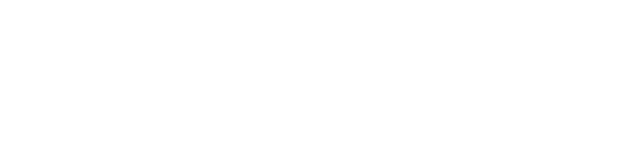
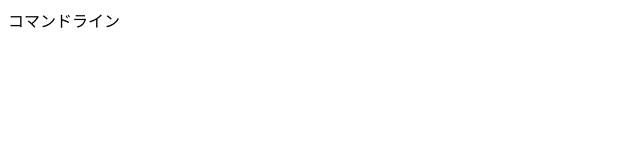
Before and after one commit to MasahikoAoyagi/my-site-3, a plain HTML site: page index.html in a window 1280 px wide. Shown: the full height of the page, 0-640 px from the left. Drawn offline with Linux system fonts and the light colour scheme.

Commit message:
アップロード

```diff
--- a/index.html
+++ b/index.html
@@ -6,6 +6,6 @@
     <title>Document</title>
 </head>
 <body>
-
+    コマンドライン
 </body>
 </html>
```
Also changed, not shown: 1 other file.
